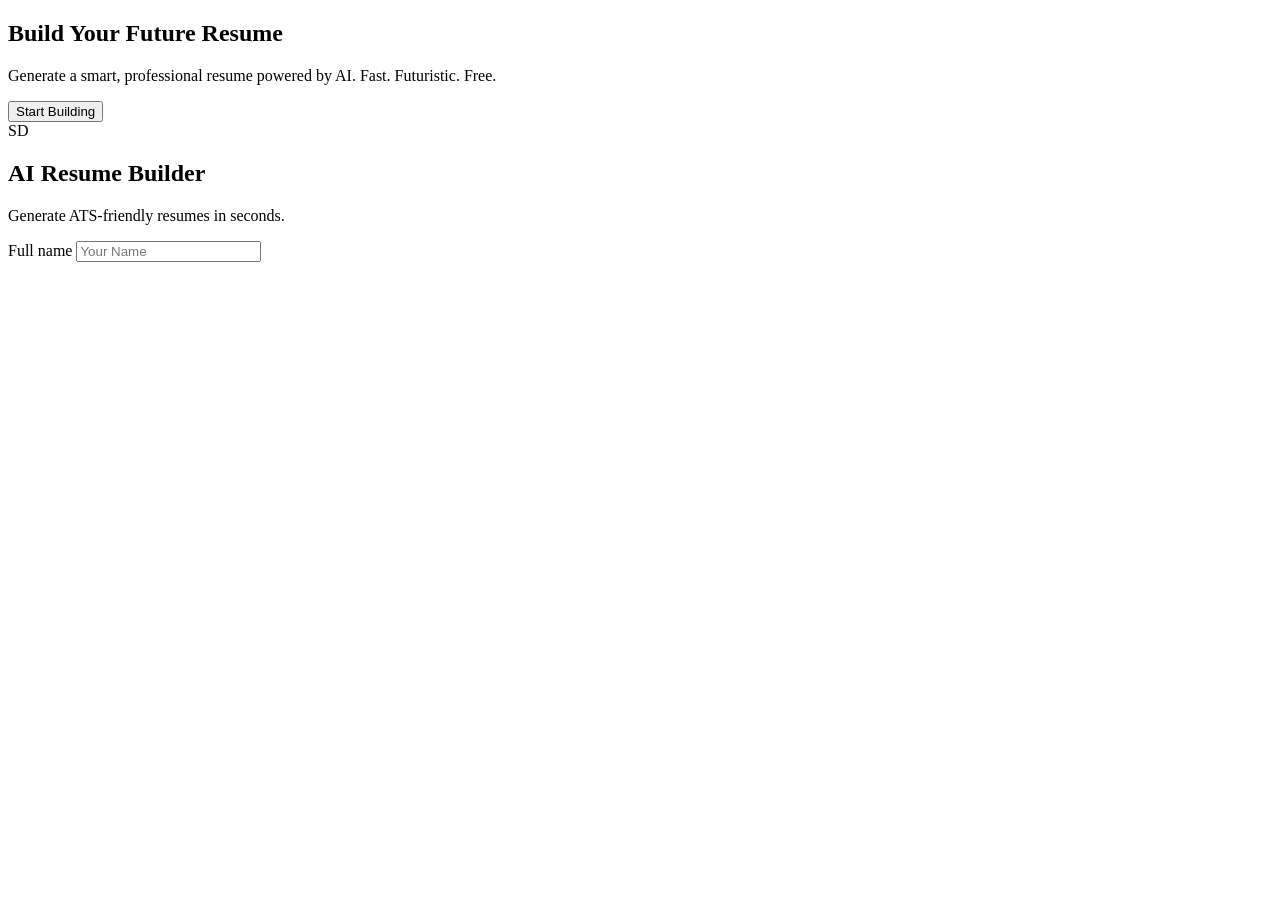
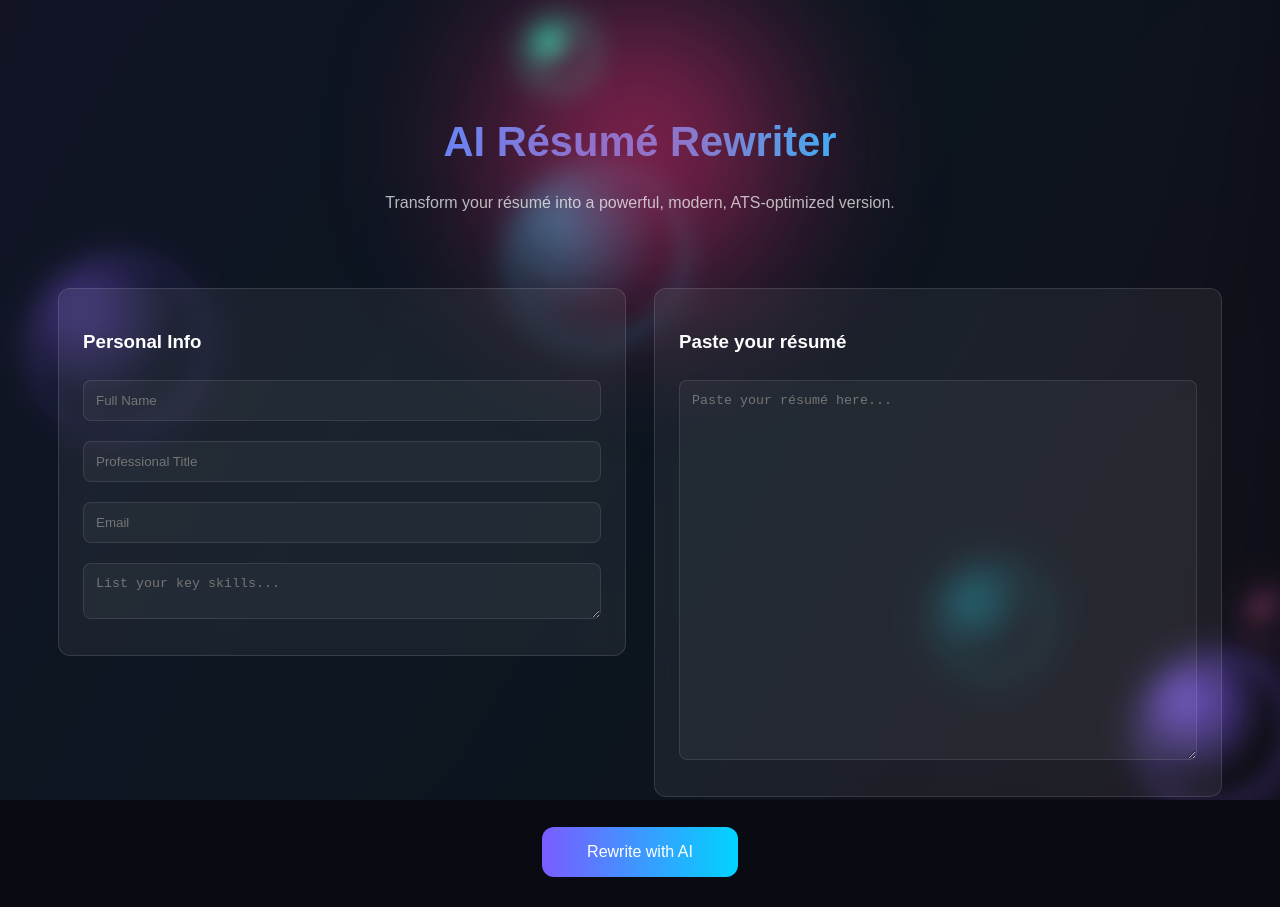
Before and after one commit to amochesolomon-lab/AI-Resume-Builder, a plain HTML site: page index.html in a window 1280 px wide. Before the commit the page ends 800 px from the top, so only its background shows below. Drawn offline with Linux system fonts and the light colour scheme.

Commit message:
Add files via upload

```diff
--- a/index.html
+++ b/index.html
@@ -1,61 +1,42 @@
 <!DOCTYPE html>
 <html lang="en">
 <head>
-
-    <meta charset="UTF-8">
-    <meta name="viewport" content="width=device-width, initial-scale=1.0"/>
-    <title>AI Resume Builder</title>
-
-    <link
-    href="https://fonts.googleapis.com/css2?family=inter:wght@300;400;600;700&
-    family=Poppins:wght@600;700&display=swap"
-
-    rel="stylesheet">
-    <link rel="stylesheet" href="style.css"
-
+  <meta charset="UTF-8" />
+  <meta name="viewport" content="width=device-width, initial-scale=1.0" />
+  <title>AI Resume Rewriter</title>
+  <link rel="stylesheet" href="style.css" />
 </head>
-
 <body>
 
-    <section class="hero">
-<div class="hero-content">
-<h1>Build Your Future Resume</h1>
-<p>Generate a smart, professional resume powered by AI. Fast. Futuristic. Free.</p>
-<button id="startBtn" class="hero-btn">Start Building</button>
+<header class="hero">
+  <div class="glow-orb"></div>
+  <h1 class="title">AI Résumé Rewriter</h1>
+  <p class="subtitle">Transform your résumé into a powerful, modern, ATS-optimized version.</p>
+</header>
+
+<section class="form-section">
+
+  <div class="left-box glass">
+    <h3>Personal Info</h3>
+
+    <input id="nameInput" placeholder="Full Name" />
+    <input id="titleInput" placeholder="Professional Title" />
+    <input id="emailInput" placeholder="Email" />
+
+    <textarea id="skillsInput" placeholder="List your key skills..."></textarea>
+  </div>
+
+  <div class="right-box glass">
+    <h3>Paste your résumé</h3>
+    <textarea id="resumeInput" class="resume-text" placeholder="Paste your résumé here..."></textarea>
+  </div>
+
+</section>
+
+<div class="btn-wrapper">
+  <button id="rewriteBtn" class="glow-btn">Rewrite with AI</button>
 </div>
 
-    <div class="lights" aria hidden>
-        <div class="lights l1"></div>
-        <div class="lights l2"></div>
-    </div>
-
-    <div class="container">
-
-        <div class="card">
-            <header class="brand">
-                <div class="logo">SD</div>
-                <div>
-                    <h1>AI Resume Builder</h1>
-                    <p class="lead">Generate ATS-friendly resumes in seconds.</p>
-                </div>
-            </header>
-
-            <form id="resumeForm"
-            autocomplete="off">
-        <div class="row">
-            <div class="flex:1">
-                <label for="fullname">
-                    Full name
-                </label>
-                <input id="fullName"
-                name="fullName" type="text"
-                placeholder="Your Name"
-
-            </div>
-        </div>
-    </form>
-        </div>
-    </div>
+<script src="script.js"></script>
 </body>
-
 </html>
--- a/script.js
+++ b/script.js
@@ -0,0 +1,80 @@
+
+if (document.getElementById('resumeInput')) {
+  const rewriteBtn = document.getElementById("rewriteBtn");
+  if (rewriteBtn) {
+    rewriteBtn.addEventListener("click", () => {
+      const getVal = (id) => {
+        const el = document.getElementById(id);
+        return el && typeof el.value !== 'undefined' ? el.value : "";
+      };
+
+      const data = {
+        name: getVal("nameInput"),
+        title: getVal("titleInput"),
+        email: getVal("emailInput"),
+        linkedin: getVal("linkedinInput"),
+        portfolio: getVal("portfolioInput"),
+        skills: getVal("skillsInput"),
+        resume: getVal("resumeInput")
+      };
+
+      if (!data.resume.trim()) {
+        alert("Paste your résumé first.");
+        return;
+      }
+
+      try {
+        localStorage.setItem("resumeData", JSON.stringify(data));
+      } catch (e) {
+        console.warn("Could not save resume data to localStorage:", e);
+      }
+
+      // Navigate to result page
+      window.location.href = "result.html";
+    });
+  } else {
+    console.warn("Rewrite button not found on index page: cannot attach click handler.");
+  }
+}
+
+
+
+function createOrb(parent, opts = {}) {
+  const orb = document.createElement('div');
+  orb.className = 'futuristic-orb';
+  const size = opts.size || (20 + Math.random() * 160);
+  orb.style.width = size + 'px';
+  orb.style.height = size + 'px';
+  orb.style.left = (opts.x || Math.random() * 100) + '%';
+  orb.style.top = (opts.y || Math.random() * 100) + '%';
+  orb.style.animationDelay = (Math.random() * 6) + 's';
+  orb.style.opacity = (0.25 + Math.random() * 0.75).toString();
+  if (opts.color) orb.style.setProperty('--orb-color', opts.color);
+  parent.appendChild(orb);
+  return orb;
+}
+
+function initFuturisticEffects(count = 6) {
+
+  if (document.querySelector('.effects-layer')) return;
+
+  const layer = document.createElement('div');
+  layer.className = 'effects-layer';
+  document.body.appendChild(layer);
+
+
+  const palette = ['#7a5cff', '#00d4ff', '#ff6b9a', '#00ffb3'];
+  for (let i = 0; i < count; i++) {
+    createOrb(layer, { color: palette[i % palette.length] });
+  }
+
+
+  let mouseX = 0, mouseY = 0;
+  window.addEventListener('mousemove', (e) => {
+    mouseX = (e.clientX / window.innerWidth - 0.5) * 20;
+    mouseY = (e.clientY / window.innerHeight - 0.5) * 20;
+    layer.style.transform = `translate(${mouseX}px, ${mouseY}px)`;
+  });
+}
+
+try { initFuturisticEffects(); } catch (e) {}
--- a/style.css
+++ b/style.css
@@ -0,0 +1,215 @@
+*, *::before, *::after { box-sizing: border-box; }
+
+body {
+  margin: 0;
+  font-family: Poppins, sans-serif;
+  background: #0a0a12;
+  color: #fff;
+}
+
+.hero {
+    text-align: center;
+    padding: 90px 20px 60px;
+    position: relative;
+}
+
+.title {
+    font-size: 2.6rem;
+    font-weight: 700;
+    background: linear-gradient(90deg, #8b5cff, #00eaff);
+  -webkit-background-clip: text;
+  background-clip: text;
+    color: transparent;
+}
+
+.subtitle {
+    opacity: .7;
+    margin-top: 8px;
+}
+
+.glow-orb {
+    position: absolute;
+    width: 400px;
+    height: 400px;
+    background: radial-gradient(circle, #6b4cff 0%, transparent 70%);
+    top: -40px;
+    left: 50%;
+    transform: translateX(-50%);
+    filter: blur(85px);
+    opacity: .8;
+    animation: orbFloat 8s ease-in-out infinite, hueShift 12s linear infinite;
+}
+
+@keyframes orbFloat {
+  0% { transform: translateX(-50%) translateY(0) scale(1); }
+  50% { transform: translateX(-50%) translateY(-18px) scale(1.03); }
+  100% { transform: translateX(-50%) translateY(0) scale(1); }
+}
+
+@keyframes hueShift {
+  0% { filter: blur(60px) hue-rotate(0deg); }
+  50% { filter: blur(80px) hue-rotate(90deg); }
+  100% { filter: blur(60px) hue-rotate(0deg); }
+}
+
+.form-section {
+
+  max-width: 1200px;
+  margin: auto;
+  display: flex;
+  gap: 28px;
+  padding: 0 18px;
+  align-items: flex-start;
+}
+
+.glass {
+  flex: 1 1 48%;
+  padding: 24px;
+  border-radius: 12px;
+  background: rgba(255,255,255,0.06);
+  backdrop-filter: blur(10px);
+  border: 1px solid rgba(255,255,255,0.12);
+  min-width: 320px;
+}
+
+
+.left-box, .right-box {
+  display: flex;
+  flex-direction: column;
+  gap: 8px;
+}
+
+.left-box { min-height: 260px; }
+.right-box { min-height: 420px; }
+
+
+.result-glass {
+  max-width: 900px;
+  margin: 40px auto;
+  padding: 30px;
+}
+
+/* full-screen layer that holds floating orbs and animated gradients */
+.effects-layer {
+  position: fixed;
+  inset: 0;
+  pointer-events: none;
+  z-index: -1; /* place strictly behind page content so text remains readable */
+  overflow: hidden;
+  mix-blend-mode: screen;
+  transition: transform 120ms linear;
+}
+
+.effects-layer::before {
+  content: '';
+  position: absolute;
+  inset: -20% -10% -20% -10%;
+  background: linear-gradient(120deg, rgba(122,92,255,0.08), rgba(0,212,255,0.06), rgba(255,107,154,0.04));
+  filter: blur(80px);
+  animation: gradientShift 10s linear infinite;
+  z-index: -1;
+}
+
+@keyframes gradientShift {
+  0% { transform: translateX(0); }
+  50% { transform: translateX(-6%); }
+  100% { transform: translateX(0); }
+}
+
+/* individual glowing orb */
+.futuristic-orb {
+  position: absolute;
+  border-radius: 50%;
+  background: radial-gradient(circle at 30% 30%, var(--orb-color, #7a5cff) 0%, rgba(0,0,0,0) 60%);
+  filter: blur(10px) saturate(140%);
+  mix-blend-mode: screen;
+  transform: translate3d(-50%, -50%, 0);
+  animation: floatOrb 12s ease-in-out infinite;
+  box-shadow: 0 0 30px var(--orb-color, #7a5cff);
+}
+
+@keyframes floatOrb {
+  0% { transform: translate3d(-50%, -50%, 0) translateY(0) scale(0.95); }
+  25% { transform: translate3d(-50%, -50%, 0) translateY(-18px) scale(1.05); }
+  50% { transform: translate3d(-50%, -50%, 0) translateY(6px) scale(1.02); }
+  75% { transform: translate3d(-50%, -50%, 0) translateY(-10px) scale(0.99); }
+  100% { transform: translate3d(-50%, -50%, 0) translateY(0) scale(0.95); }
+}
+
+
+.box-actions {
+  display: flex;
+  justify-content: flex-end;
+  gap: 10px;
+  margin-bottom: 12px;
+}
+
+.action-btn {
+  background: linear-gradient(90deg,#7a5cff,#00d4ff);
+  padding: 8px 14px;
+  border: none;
+  border-radius: 10px;
+  cursor: pointer;
+  font-size: 0.9rem;
+  color: #fff;
+  transition: .2s;
+}
+
+.action-btn.secondary {
+  background: linear-gradient(90deg,#444,#666);
+}
+
+.action-btn:hover { transform: translateY(-2px); box-shadow: 0 6px 18px rgba(0,0,0,0.3); }
+
+
+#resultOutput {
+  white-space: pre-wrap;
+  word-break: break-word;
+  max-height: 60vh;
+  overflow: auto;
+  margin: 0;
+  font-size: 0.95rem;
+}
+
+input, textarea {
+  width: 100%;
+  margin-bottom: 12px;
+  padding: 12px;
+  background: rgba(255,255,255,0.04);
+  border: 1px solid rgba(255,255,255,0.1);
+.hero, .glass, .result-glass {
+  position: relative;
+  z-index: 1;
+}
+  border-radius: 8px;
+  color: #fff;
+}
+
+.resume-text { height: 380px; }
+
+
+.btn-wrapper {
+  display: flex;
+  justify-content: center;
+  padding: 30px 0;
+}
+
+.glow-btn {
+  background: linear-gradient(90deg,#7a5cff,#00d4ff);
+  padding: 16px 45px;
+  border: none;
+  border-radius: 12px;
+  cursor: pointer;
+  font-size: 1rem;
+  color: #fff;
+  transition: .3s;
+}
+
+.glow-btn:hover {
+  transform: scale(1.05);
+  box-shadow: 0 0 20px rgba(0,212,255,0.6);
+}
+
+@media(max-width: 850px) {
+  .form-section { flex-direction: column; }
+}
```
Also changed, not shown: result.html (added, +152 -0 lines).
